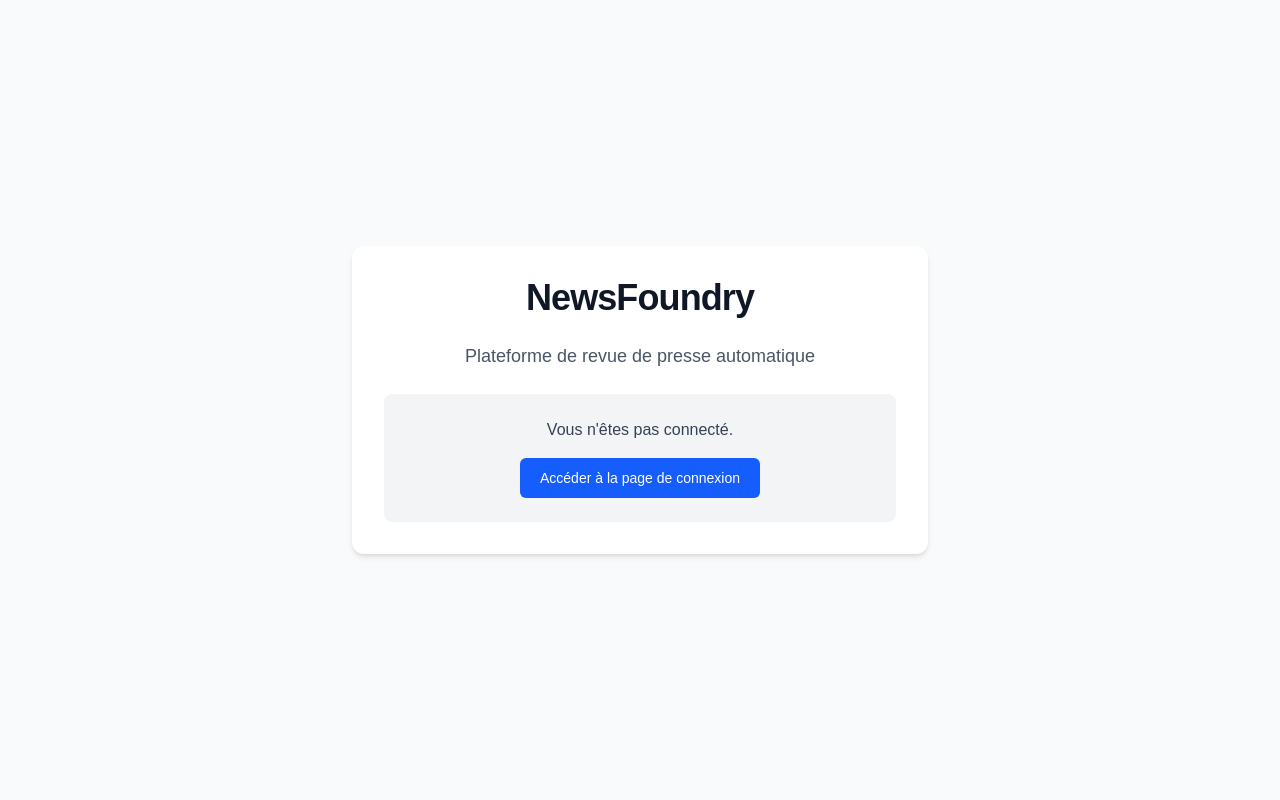
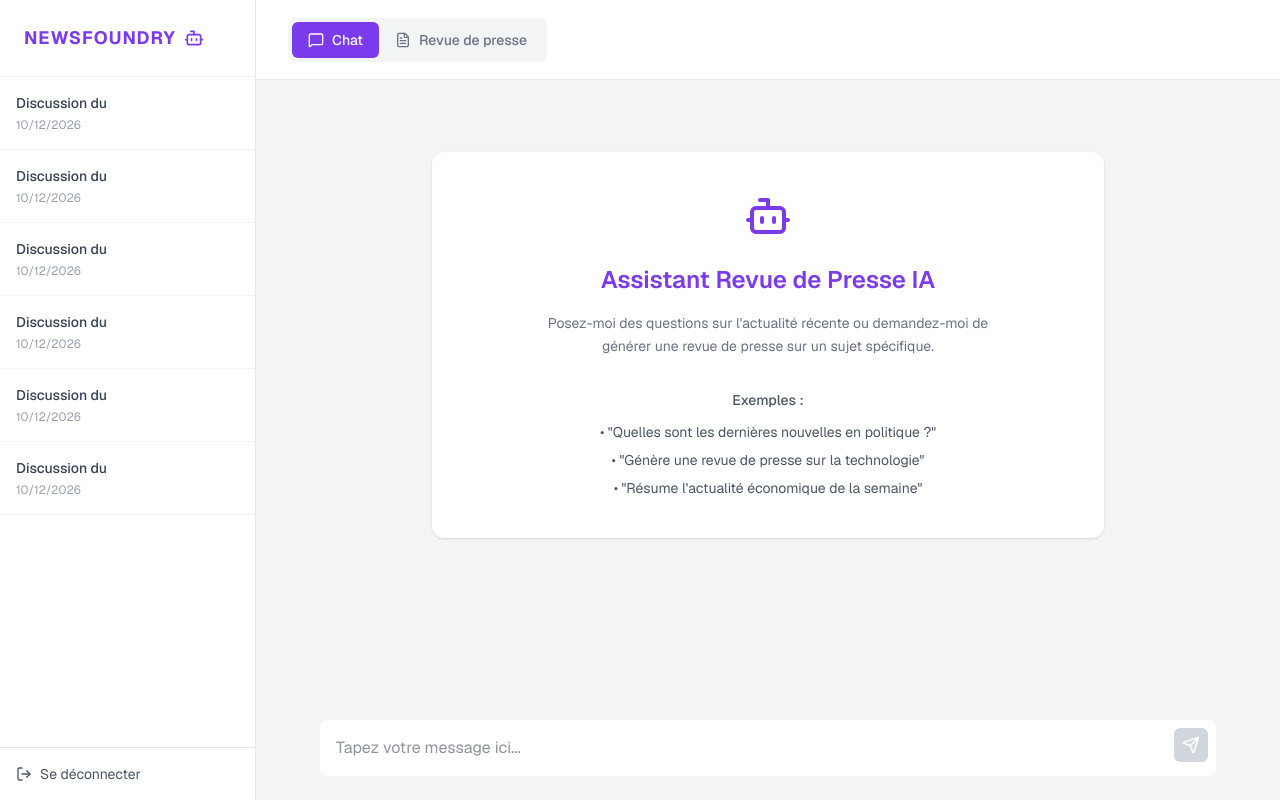
Before and after one commit to Benj911/newsfoundry, a Next.js app in the folder frontend/: page / in a window 1280 px wide. Built offline with nearby package versions, Linux system fonts and the light colour scheme.

Commit message:
feat(ui): add static chat interface matching figma mockup

```diff
--- a/frontend/package.json
+++ b/frontend/package.json
@@ -9,6 +9,7 @@
     "lint": "eslint"
   },
   "dependencies": {
+    "lucide-react": "^1.43.0",
     "next": "16.3.3",
     "react": "19.2.8",
     "react-dom": "19.2.8",
--- a/frontend/src/app/page.tsx
+++ b/frontend/src/app/page.tsx
@@ -1,63 +1,145 @@
 "use client";
 
-import { useEffect, useState } from "react";
-import Link from "next/link";
-import { useRouter } from "next/navigation";
+import { useState } from "react";
+import { Send, LogOut, Bot, User, ArrowLeft, FileText, MessageSquare } from "lucide-react";
+import ReactMarkdown from "react-markdown";
 
-export default function Home() {
-  const router = useRouter();
-  const [token, setToken] = useState<string | null>(null);
-  const [mounted, setMounted] = useState(false);
+export default function ChatApplication() {
+  const [activeChat, setActiveChat] = useState<number | null>(null);
+  const [inputText, setInputText] = useState("");
 
-  useEffect(() => {
-    setMounted(true);
-    const storedToken = localStorage.getItem("token");
-    setToken(storedToken);
-  }, []);
+  // Données factices pour tester l'interface avant de brancher l'API
+  const [messages, setMessages] = useState([
+    { role: "user", content: "Peux-tu me donner les dernières actualités politiques ?", time: "10:31" },
+    { role: "assistant", content: "Voici un résumé des dernières nouvelles politiques :\n\n* Le gouvernement a annoncé de nouvelles mesures économiques\n* Débat sur la réforme des retraites au Parlement\n* Visite diplomatique prévue la semaine prochaine\n\nSouhaitez-vous que je génère une revue de presse détaillée sur l'un de ces sujets ?", time: "10:31" },
+    { role: "user", content: "Je suis particulièrement curieux des applications dans le domaine de la santé et de l'éducation.", time: "10:31" }
+  ]);
 
   const handleLogout = () => {
     localStorage.removeItem("token");
-    setToken(null);
-    router.refresh();
+    window.location.href = "/login";
   };
 
-  if (!mounted) return null;
+  return (
+    <div className="flex h-screen bg-[#F3F4F6] text-gray-800 font-sans">
 
-  return (
-    <main className="flex min-h-screen flex-col items-center justify-center p-8 bg-gray-50 text-gray-900">
-      <div className="w-full max-w-xl rounded-xl bg-white p-8 shadow-md text-center space-y-6">
-        <h1 className="text-4xl font-extrabold tracking-tight">NewsFoundry</h1>
-        <p className="text-lg text-gray-600">
-          Plateforme de revue de presse automatique
-        </p>
+      {/* SIDEBAR GAUCHE */}
+      <aside className="w-64 bg-white flex flex-col border-r border-gray-200">
+        <div className="p-6 text-[#7C3AED] font-bold flex items-center gap-2 text-lg uppercase tracking-wider border-b border-gray-100">
+          NewsFoundry <Bot size={20} />
+        </div>
 
-        {token ? (
-          <div className="space-y-4 rounded-lg bg-green-50 p-6 border border-green-200">
-            <p className="text-green-800 font-semibold">
-              ✅ Vous êtes authentifié !
-            </p>
-            <p className="text-xs text-gray-500 break-all bg-white p-3 rounded border font-mono">
-              Token : {token}
-            </p>
+        <div className="flex-1 overflow-y-auto">
+          {[1, 2, 3, 4, 5, 6].map((i) => (
             <button
-              onClick={handleLogout}
-              className="mt-4 inline-flex items-center justify-center rounded-md bg-red-600 px-4 py-2 text-sm font-medium text-white hover:bg-red-700 focus:outline-none"
+              key={i}
+              onClick={() => setActiveChat(i)}
+              className={`w-full text-left p-4 border-b border-gray-100 hover:bg-gray-50 transition-colors ${activeChat === i ? 'bg-gray-50 border-l-4 border-l-[#7C3AED]' : ''}`}
             >
-              Se déconnecter
+              <div className="text-sm font-medium text-gray-700">Discussion du</div>
+              <div className="text-xs text-gray-400 mt-1">10/12/2026</div>
+            </button>
+          ))}
+        </div>
+
+        <button onClick={handleLogout} className="p-4 flex items-center gap-2 text-sm text-gray-600 hover:text-gray-900 border-t border-gray-200">
+          <LogOut size={16} /> Se déconnecter
+        </button>
+      </aside>
+
+      {/* CONTENU PRINCIPAL */}
+      <main className="flex-1 flex flex-col relative">
+
+        {/* HEADER DYNAMIQUE */}
+        <header className="h-20 bg-white flex items-center px-8 border-b border-gray-200 justify-between">
+          {!activeChat ? (
+            <div className="flex bg-gray-100 rounded-lg p-1">
+              <button className="flex items-center gap-2 bg-[#7C3AED] text-white px-4 py-2 rounded-md text-sm font-medium">
+                <MessageSquare size={16} /> Chat
+              </button>
+              <button className="flex items-center gap-2 text-gray-500 hover:text-gray-700 px-4 py-2 rounded-md text-sm font-medium">
+                <FileText size={16} /> Revue de presse
+              </button>
+            </div>
+          ) : (
+            <>
+              <div className="flex items-center gap-4">
+                <button onClick={() => setActiveChat(null)} className="text-gray-400 hover:text-gray-600">
+                  <ArrowLeft size={20} />
+                </button>
+                <div>
+                  <h2 className="font-semibold text-gray-800">Nouvelle discussion</h2>
+                  <p className="text-xs text-gray-500">Conversation active</p>
+                </div>
+              </div>
+              <button className="bg-[#7C3AED] text-white px-4 py-2 rounded-md flex items-center gap-2 text-sm font-medium hover:bg-[#6D28D9] transition-colors">
+                <FileText size={16} /> Générer une revue de presse
+              </button>
+            </>
+          )}
+        </header>
+
+        {/* ZONE DE CHAT OU ACCUEIL */}
+        <div className="flex-1 overflow-y-auto p-8 flex flex-col items-center">
+          {!activeChat ? (
+            <div className="bg-white rounded-xl shadow-sm p-10 max-w-2xl w-full text-center mt-10">
+              <Bot size={48} className="text-[#7C3AED] mx-auto mb-6" />
+              <h1 className="text-2xl font-semibold text-[#7C3AED] mb-4">Assistant Revue de Presse IA</h1>
+              <p className="text-gray-500 text-sm mb-8 leading-relaxed max-w-md mx-auto">
+                Posez-moi des questions sur l'actualité récente ou demandez-moi de générer une revue de presse sur un sujet spécifique.
+              </p>
+
+              <div className="text-sm text-gray-600">
+                <p className="font-medium mb-3">Exemples :</p>
+                <ul className="space-y-2">
+                  <li>• "Quelles sont les dernières nouvelles en politique ?"</li>
+                  <li>• "Génère une revue de presse sur la technologie"</li>
+                  <li>• "Résume l'actualité économique de la semaine"</li>
+                </ul>
+              </div>
+            </div>
+          ) : (
+            <div className="w-full max-w-4xl flex flex-col gap-6">
+              {messages.map((msg, idx) => (
+                <div key={idx} className={`flex items-start gap-4 ${msg.role === 'user' ? 'flex-row-reverse' : ''}`}>
+                  <div className={`w-8 h-8 rounded-full flex items-center justify-center shrink-0 ${msg.role === 'user' ? 'bg-gray-800 text-white' : 'bg-transparent text-gray-500'}`}>
+                    {msg.role === 'user' ? <User size={16} /> : <Bot size={20} />}
+                  </div>
+                  <div className={`flex flex-col ${msg.role === 'user' ? 'items-end' : 'items-start'} max-w-[80%]`}>
+                    <div className={`p-4 rounded-xl text-sm ${msg.role === 'user' ? 'bg-gray-800 text-white' : 'bg-gray-100 text-gray-800'}`}>
+                      <div className="prose prose-sm max-w-none">
+                        <ReactMarkdown>
+                          {msg.content}
+                        </ReactMarkdown>
+                      </div>
+                    </div>
+                    <span className="text-xs text-gray-400 mt-2">{msg.time}</span>
+                  </div>
+                </div>
+              ))}
+            </div>
+          )}
+        </div>
+
+        {/* ZONE DE SAISIE */}
+        <div className="p-6 bg-transparent">
+          <div className="max-w-4xl mx-auto relative">
+            <input
+              type="text"
+              value={inputText}
+              onChange={(e) => setInputText(e.target.value)}
+              placeholder="Tapez votre message ici..."
+              className={`w-full py-4 pl-4 pr-14 rounded-lg focus:outline-none transition-colors ${!activeChat ? 'bg-white border-transparent' : 'bg-white border border-[#7C3AED]'}`}
+            />
+            <button
+              className={`absolute right-2 top-2 p-2 rounded-md text-white transition-colors ${!activeChat ? 'bg-gray-300' : 'bg-[#7C3AED] hover:bg-[#6D28D9]'}`}
+            >
+              <Send size={18} />
             </button>
           </div>
-        ) : (
-          <div className="space-y-4 rounded-lg bg-gray-100 p-6">
-            <p className="text-gray-700">Vous n'êtes pas connecté.</p>
-            <Link
-              href="/login"
-              className="inline-flex items-center justify-center rounded-md bg-blue-600 px-5 py-2.5 text-sm font-medium text-white hover:bg-blue-700 focus:outline-none"
-            >
-              Accéder à la page de connexion
-            </Link>
-          </div>
-        )}
-      </div>
-    </main>
+        </div>
+
+      </main>
+    </div>
   );
 }
```
Also changed, not shown: 1 other file (tests, documents, lock files or other folders).
